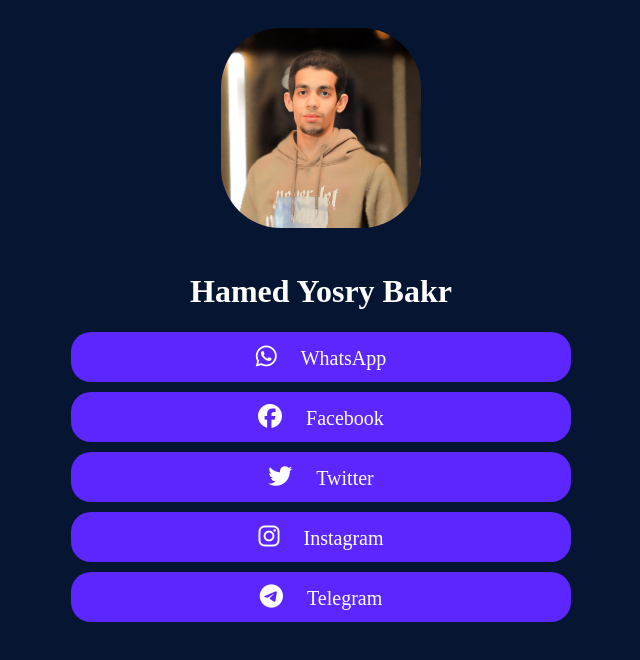
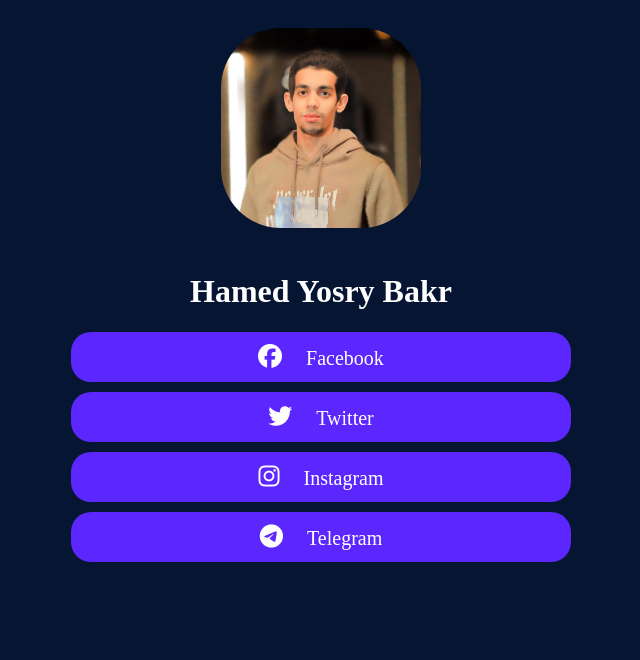
Before and after one commit to hamedyousry/Hamed-Yousry, a plain HTML site: page index.html in a window 1280 px wide. Shown: the whole page, without its empty margins (319-959 px from the left). Drawn offline with Linux system fonts and the light colour scheme.

Commit message:
Update index.html

```diff
--- a/index.html
+++ b/index.html
@@ -193,17 +193,7 @@
 
     <ul>
 
-      <li>
 
-        <a href="https://wa.me/+201091528121">
-
-          <i class="fab fa-whatsapp"></i>
-
-          <span>WhatsApp</span>
-
-        </a>
-
-      </li>
 
       <li>
 
```
